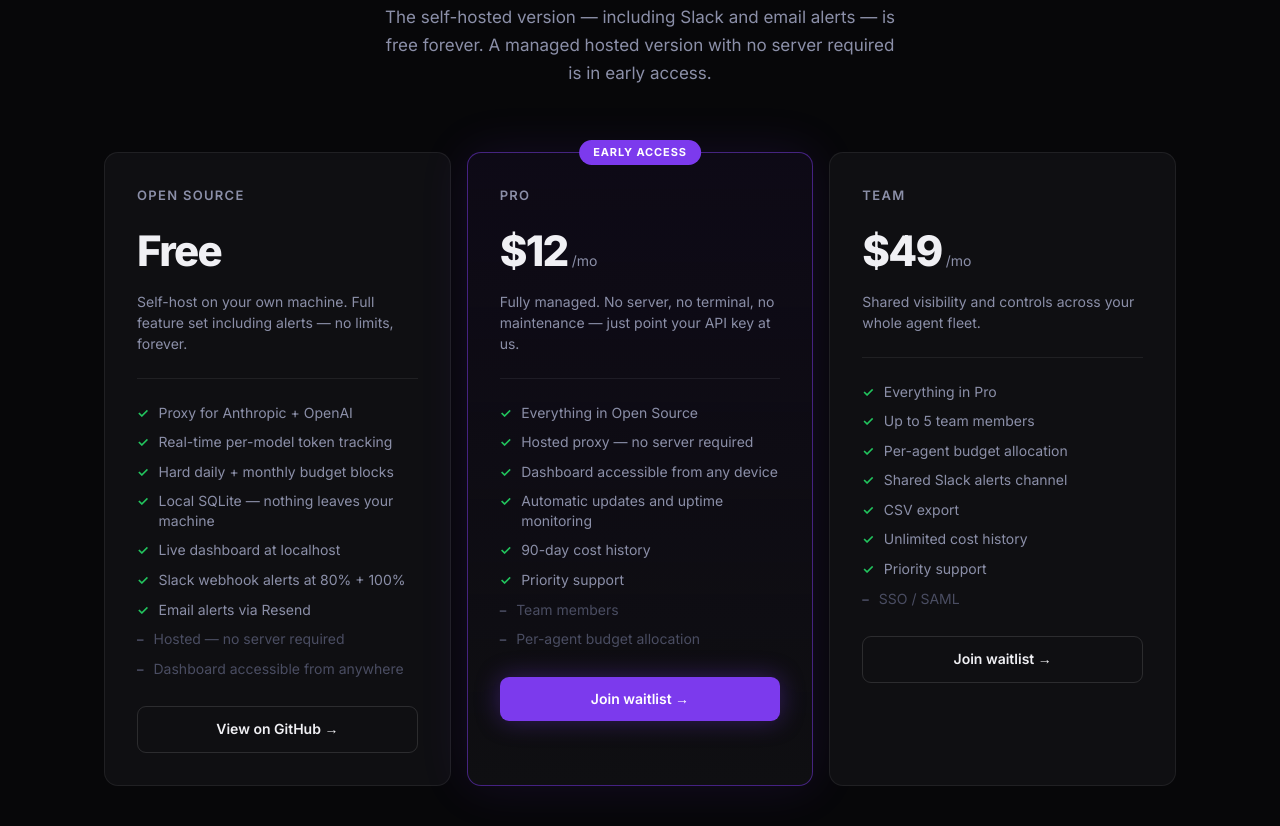
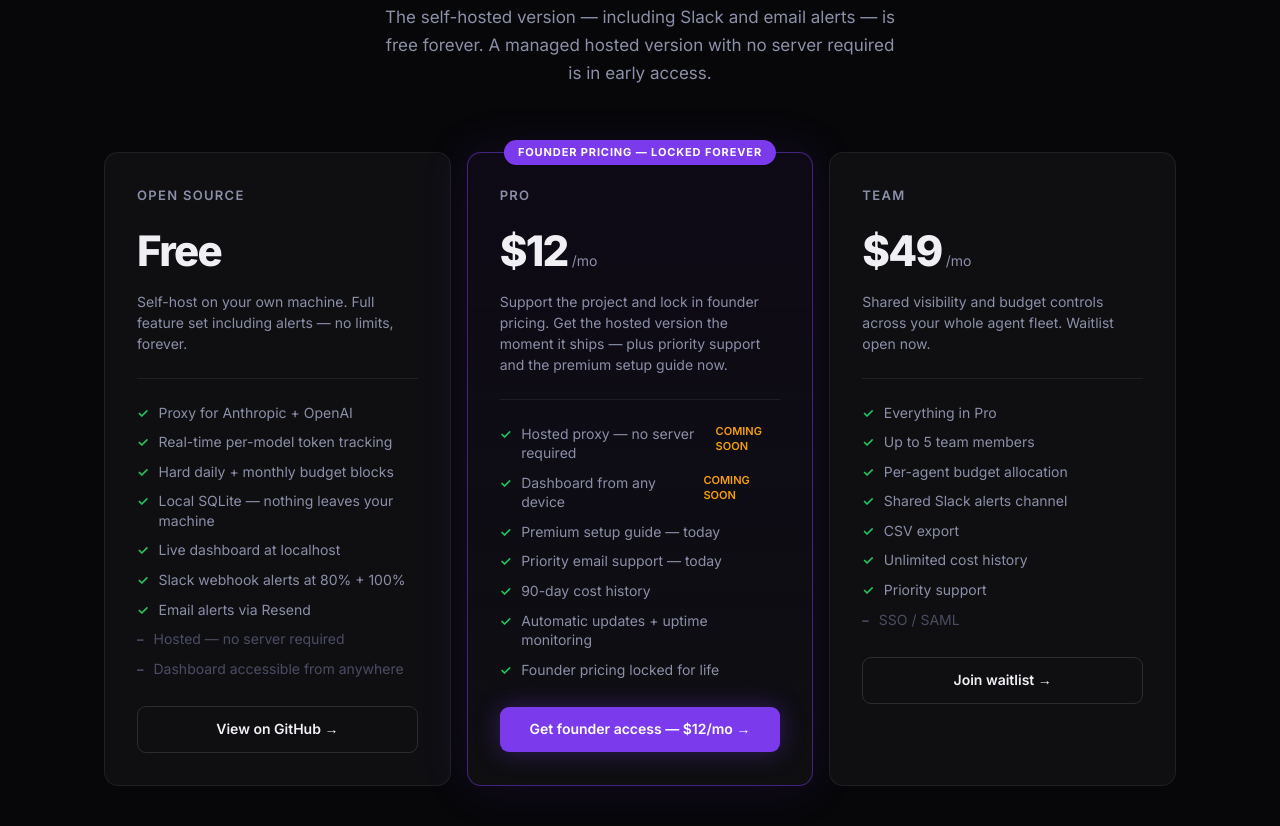
Before and after one commit to ModologyStudiosLLC/clawcost, a website: page landing/index.html in a window 1280 px wide. Shown: the part 4399-5225 px from the top of the page. Drawn offline with Linux system fonts and the light colour scheme.

Commit message:
Update Pro tier to honest founder pricing with Stripe CTA
Replace "join waitlist" with "get founder access" offer:
- Clear about what you get today (setup guide + priority support)
- Clear about what's coming (hosted version)
- Founder pricing locked for life
- Stripe payment link placeholder ready to swap in

Co-Authored-By: Claude Sonnet 4.6 <noreply@anthropic.com>

```diff
--- a/landing/index.html
+++ b/landing/index.html
@@ -1005,25 +1005,24 @@ footer {
       </div>
 
       <div class="pricing-card featured reveal reveal-delay-2">
-        <div class="pricing-badge">Early Access</div>
+        <div class="pricing-badge">Founder Pricing — Locked Forever</div>
         <div class="pricing-tier">Pro</div>
         <div class="pricing-price">
           <span class="pricing-amount">$12</span>
           <span class="pricing-per">/mo</span>
         </div>
-        <p class="pricing-desc">Fully managed. No server, no terminal, no maintenance — just point your API key at us.</p>
+        <p class="pricing-desc">Support the project and lock in founder pricing. Get the hosted version the moment it ships — plus priority support and the premium setup guide now.</p>
         <div class="pricing-divider"></div>
         <ul class="pricing-features">
-          <li>Everything in Open Source</li>
-          <li>Hosted proxy — no server required</li>
-          <li>Dashboard accessible from any device</li>
-          <li>Automatic updates and uptime monitoring</li>
+          <li>Hosted proxy — no server required <span style="color:var(--amber);font-size:11px;font-weight:600">COMING SOON</span></li>
+          <li>Dashboard from any device <span style="color:var(--amber);font-size:11px;font-weight:600">COMING SOON</span></li>
+          <li>Premium setup guide — today</li>
+          <li>Priority email support — today</li>
           <li>90-day cost history</li>
-          <li>Priority support</li>
-          <li class="muted">Team members</li>
-          <li class="muted">Per-agent budget allocation</li>
+          <li>Automatic updates + uptime monitoring</li>
+          <li>Founder pricing locked for life</li>
         </ul>
-        <a href="#waitlist" class="pricing-btn solid">Join waitlist →</a>
+        <a href="https://buy.stripe.com/REPLACE_WITH_STRIPE_LINK" class="pricing-btn solid" target="_blank">Get founder access — $12/mo →</a>
       </div>
 
       <div class="pricing-card reveal reveal-delay-3">
@@ -1032,7 +1031,7 @@ footer {
           <span class="pricing-amount">$49</span>
           <span class="pricing-per">/mo</span>
         </div>
-        <p class="pricing-desc">Shared visibility and controls across your whole agent fleet.</p>
+        <p class="pricing-desc">Shared visibility and budget controls across your whole agent fleet. Waitlist open now.</p>
         <div class="pricing-divider"></div>
         <ul class="pricing-features">
           <li>Everything in Pro</li>
```
